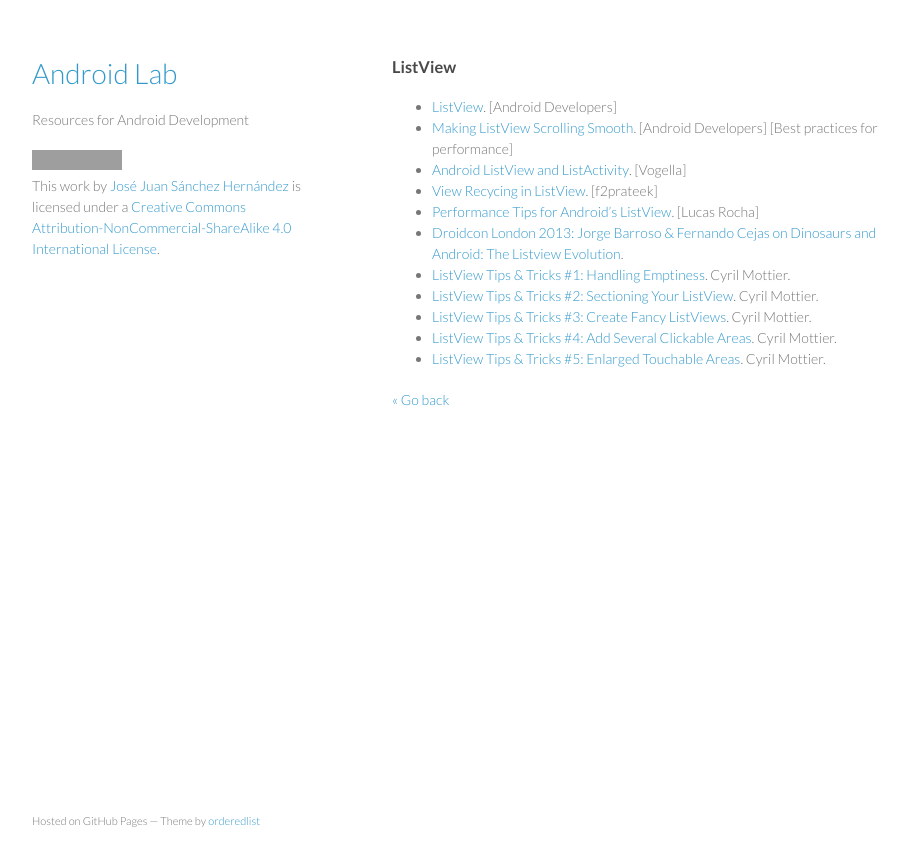
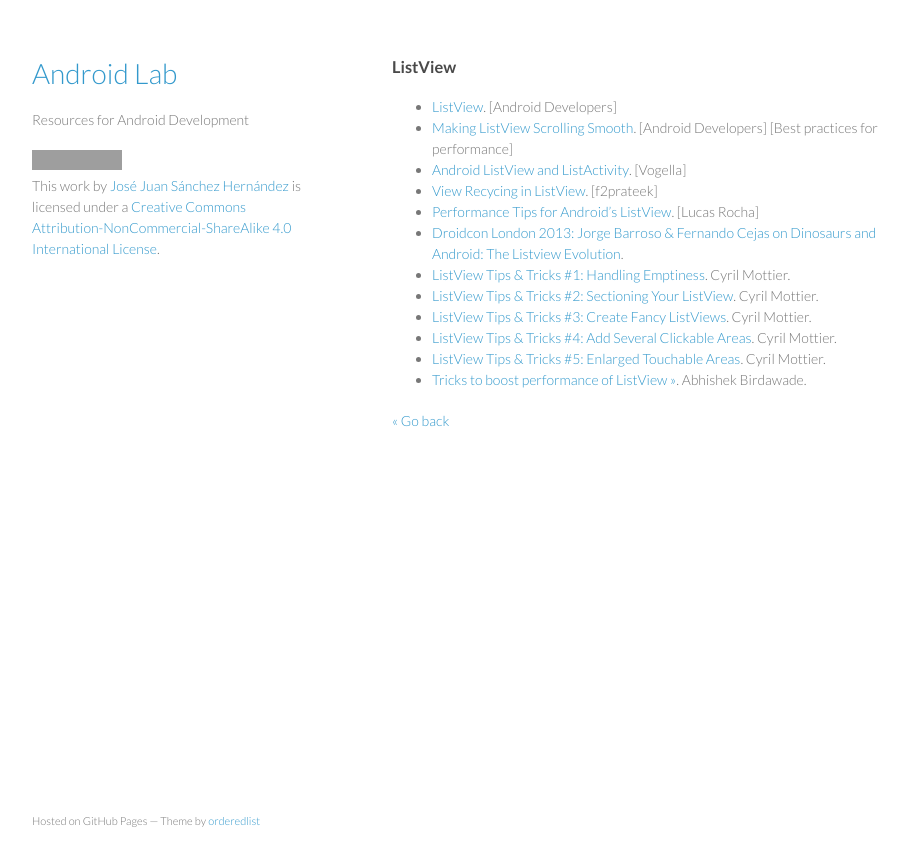
Before and after one commit to josejuansanchez/josejuansanchez.github.io, a Jekyll site: the page built from androidlab/listview.md, in a window 1280 px wide. Shown: the top 866 px of the page, without its empty margins (178-1087 px from the left). Built offline with Jekyll 4.4.1, drawn with Linux system fonts in a browser that asks for light colours; grey boxes are pictures that could not be loaded.

Commit message:
Update listview.md

```diff
--- a/androidlab/listview.md
+++ b/androidlab/listview.md
@@ -15,5 +15,6 @@ title: Android Lab
   * [ListView Tips & Tricks #3: Create Fancy ListViews](http://cyrilmottier.com/2011/08/08/listview-tips-tricks-3-create-fancy-listviews/). Cyril Mottier.
   * [ListView Tips & Tricks #4: Add Several Clickable Areas](http://cyrilmottier.com/2011/11/23/listview-tips-tricks-4-add-several-clickable-areas/). Cyril Mottier.
   * [ListView Tips & Tricks #5: Enlarged Touchable Areas](http://cyrilmottier.com/2012/02/16/listview-tips-tricks-5-enlarged-touchable-areas/). Cyril Mottier.
+  * [Tricks to boost performance of ListView &raquo;](http://optimizationtricks.blogspot.in/2014/01/tricks-to-boost-performance-of-list-view.html). Abhishek Birdawade.
 
 [&laquo; Go back](./)
```
